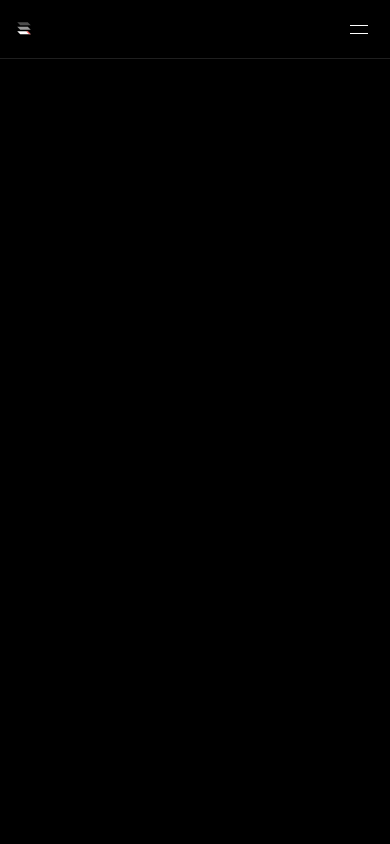
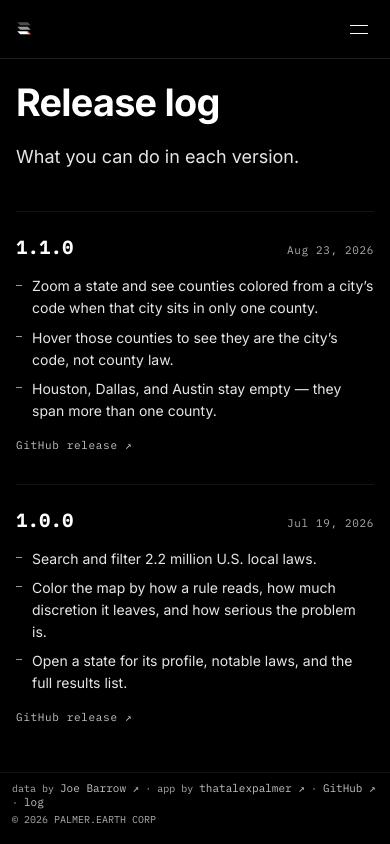
Before and after one commit to ThatAlexPalmer/visualize-laws-app, a Next.js app: page /log in a window 390 px wide. Before the commit this address had no page. Built offline with nearby package versions, Linux system fonts and the light colour scheme.

Commit message:
feat(app): add /log with user-facing release notes
Footer and mobile menu link to a release log. Each version is three
what-you-can-do bullets plus the GitHub release.

```diff
--- /dev/null
+++ b/app/log/layout.tsx
@@ -0,0 +1,12 @@
+import type { Metadata } from "next";
+import type { ReactNode } from "react";
+
+export const metadata: Metadata = {
+  title: "Release log · visualizelaws.com",
+  description: "What you can do in each version of Visualize Laws.",
+  alternates: { canonical: "/log" },
+};
+
+export default function LogLayout({ children }: { children: ReactNode }) {
+  return children;
+}
--- /dev/null
+++ b/app/log/page.tsx
@@ -0,0 +1,197 @@
+"use client";
+
+import Link from "next/link";
+import styled from "styled-components";
+import { motion } from "framer-motion";
+import { Footer } from "@/components/footer/Footer";
+import { RELEASES } from "@/lib/releases";
+import { Heading, Kicker as UiKicker, MonoLink, Muted } from "@/components/ui/text";
+import { useExplorer } from "@/lib/store";
+import { ui } from "@/lib/copy";
+
+const Page = styled.div`
+  height: 100%;
+  overflow-y: auto;
+  background: ${({ theme }) => theme.colors.bg};
+`;
+
+const Inner = styled(motion.main)`
+  max-width: 760px;
+  margin: 0 auto;
+  padding: ${({ theme }) => theme.space(8)} ${({ theme }) => theme.space(5)}
+    ${({ theme }) => theme.space(16)};
+
+  @media (max-width: ${({ theme }) => theme.breakpoints.sm}) {
+    padding: ${({ theme }) => theme.space(6)} ${({ theme }) => theme.space(4)}
+      ${({ theme }) => theme.space(12)};
+  }
+`;
+
+const TopRow = styled.div`
+  display: flex;
+  justify-content: space-between;
+  align-items: baseline;
+  margin-bottom: ${({ theme }) => theme.space(8)};
+
+  @media (max-width: ${({ theme }) => theme.breakpoints.sm}) {
+    display: none;
+  }
+`;
+
+const Kicker = styled(UiKicker)`
+  letter-spacing: 0.18em;
+`;
+
+const H1 = styled(Heading)`
+  font-size: ${({ theme }) => theme.fontSize.xxl};
+  line-height: 1.05;
+  letter-spacing: -0.02em;
+  font-weight: ${({ theme }) => theme.fontWeights.bold};
+
+  @media (max-width: ${({ theme }) => theme.breakpoints.sm}) {
+    font-size: clamp(2rem, 11vw, 2.7rem);
+  }
+`;
+
+const Lede = styled(Muted)`
+  margin: ${({ theme }) => theme.space(5)} 0 0;
+  font-size: ${({ theme }) => theme.fontSize.lg};
+`;
+
+const List = styled.ol`
+  list-style: none;
+  margin: ${({ theme }) => theme.space(10)} 0 0;
+  padding: 0;
+  display: grid;
+  gap: ${({ theme }) => theme.space(8)};
+`;
+
+const Version = styled.li`
+  padding-top: ${({ theme }) => theme.space(6)};
+  border-top: 1px solid ${({ theme }) => theme.colors.g08};
+`;
+
+const VersionHead = styled.div`
+  display: flex;
+  align-items: baseline;
+  justify-content: space-between;
+  gap: ${({ theme }) => theme.space(3)};
+  font-family: ${({ theme }) => theme.font.mono};
+`;
+
+const VersionId = styled.h2`
+  margin: 0;
+  font-size: ${({ theme }) => theme.fontSize.lg};
+  font-weight: ${({ theme }) => theme.fontWeights.semibold};
+  letter-spacing: 0.04em;
+`;
+
+const VersionDate = styled.time`
+  font-size: ${({ theme }) => theme.fontSize.xs};
+  letter-spacing: 0.06em;
+  color: ${({ theme }) => theme.colors.g68};
+`;
+
+const Notes = styled.ul`
+  margin: ${({ theme }) => theme.space(4)} 0 0;
+  padding: 0;
+  list-style: none;
+  display: grid;
+  gap: ${({ theme }) => theme.space(2)};
+`;
+
+const Note = styled.li`
+  position: relative;
+  padding-left: ${({ theme }) => theme.space(4)};
+  line-height: 1.55;
+  color: ${({ theme }) => theme.colors.g90};
+
+  &::before {
+    content: "";
+    position: absolute;
+    left: 0;
+    top: 0.65em;
+    width: 6px;
+    height: 1px;
+    background: ${({ theme }) => theme.colors.g60};
+  }
+`;
+
+const ReleaseLink = styled(MonoLink)`
+  display: inline-block;
+  margin-top: ${({ theme }) => theme.space(4)};
+  font-size: ${({ theme }) => theme.fontSize.xs};
+  letter-spacing: 0.06em;
+`;
+
+const container = {
+  hidden: {},
+  show: { transition: { staggerChildren: 0.07, delayChildren: 0.05 } },
+};
+const item = {
+  hidden: { opacity: 0, y: 14 },
+  show: {
+    opacity: 1,
+    y: 0,
+    transition: { duration: 0.4, ease: [0.22, 1, 0.36, 1] as const },
+  },
+};
+
+function formatDate(iso: string): string {
+  const [year, month, day] = iso.split("-").map(Number);
+  return new Date(Date.UTC(year, month - 1, day)).toLocaleDateString("en-US", {
+    year: "numeric",
+    month: "short",
+    day: "numeric",
+    timeZone: "UTC",
+  });
+}
+
+export default function LogPage() {
+  const { state } = useExplorer();
+  const unhinged = state.unhinged;
+
+  return (
+    <Page>
+      <Inner variants={container} initial="hidden" animate="show">
+        <TopRow>
+          <MonoLink as={Link} href="/">
+            {ui("← back to the map", unhinged)}
+          </MonoLink>
+          <Kicker>{ui("Release log", unhinged)}</Kicker>
+        </TopRow>
+
+        <motion.section variants={item}>
+          <H1 as="h1">{ui("Release log", unhinged)}</H1>
+          <Lede>{ui("What you can do in each version.", unhinged)}</Lede>
+        </motion.section>
+
+        <List>
+          {RELEASES.map((release) => (
+            <Version key={release.version} as={motion.li} variants={item}>
+              <VersionHead>
+                <VersionId>{release.version}</VersionId>
+                <VersionDate dateTime={release.released}>
+                  {formatDate(release.released)}
+                </VersionDate>
+              </VersionHead>
+              <Notes>
+                {release.notes.map((note) => (
+                  <Note key={note}>{note}</Note>
+                ))}
+              </Notes>
+              <ReleaseLink
+                href={release.href}
+                target="_blank"
+                rel="noreferrer"
+              >
+                {ui("GitHub release", unhinged)} ↗
+              </ReleaseLink>
+            </Version>
+          ))}
+        </List>
+      </Inner>
+      <Footer />
+    </Page>
+  );
+}
--- a/components/footer/Footer.tsx
+++ b/components/footer/Footer.tsx
@@ -2,6 +2,7 @@
 
 // App credit footer: this app is by thatalexpalmer / PALMER.EARTH CORP — distinct
 // from the LOCUS dataset + research it builds on (credited on /about).
+import Link from "next/link";
 import styled from "styled-components";
 import {
   APP_AUTHOR,
@@ -11,6 +12,8 @@
   REPOSITORY_URL,
   TWEET_URL,
 } from "@/lib/attribution";
+import { ui } from "@/lib/copy";
+import { useExplorer } from "@/lib/store";
 import { MonoLink } from "@/components/ui/text";
 
 const Bar = styled.footer`
@@ -35,6 +38,7 @@
 `;
 
 export function Footer() {
+  const { state } = useExplorer();
   return (
     <Bar>
       <span>
@@ -51,6 +55,10 @@
         <MonoLink href={REPOSITORY_URL} target="_blank" rel="noreferrer" $size="xs">
           GitHub ↗
         </MonoLink>
+        {" · "}
+        <MonoLink as={Link} href="/log" $size="xs">
+          {ui("log", state.unhinged)}
+        </MonoLink>
       </span>
       <span>{COPYRIGHT}</span>
     </Bar>
--- a/components/nav/TopNav.tsx
+++ b/components/nav/TopNav.tsx
@@ -498,6 +498,17 @@
               {aboutLabel}
             </SheetAction>
             <SheetAction
+              as={Link}
+              href="/log"
+              aria-current={pathname === "/log" ? "page" : undefined}
+              onClick={(event) => {
+                event.preventDefault();
+                navigateFromMenu("/log");
+              }}
+            >
+              {ui("log", unhinged)}
+            </SheetAction>
+            <SheetAction
               as="a"
               href={REPOSITORY_URL}
               target="_blank"
--- a/lib/copy.ts
+++ b/lib/copy.ts
@@ -40,6 +40,12 @@
   "No laws match these filters.": "None of your business, apparently.",
   "Loading\u2026": "summoning chaos\u2026",
   "About": "WHAT IS THIS",
+  "log": "receipts",
+  "Release log": "The tape",
+  "What you can do in each version.":
+    "What we let you do, version by version.",
+  "← back to the map": "← back to the legal panic",
+  "GitHub release": "The tag",
 };
 
 /** Return the label + blurb for an axis, respecting unhinged mode. */
--- /dev/null
+++ b/lib/releases.ts
@@ -0,0 +1,37 @@
+import { REPOSITORY_URL } from "./attribution";
+
+export interface AppRelease {
+  version: string;
+  /** Calendar date the GitHub release was published (YYYY-MM-DD). */
+  released: string;
+  notes: readonly [string, string, string];
+  href: string;
+}
+
+function githubRelease(tag: string): string {
+  return `${REPOSITORY_URL}/releases/tag/${tag}`;
+}
+
+/** Newest first. Three bullets, each what the user can do — not internals. */
+export const RELEASES: readonly AppRelease[] = [
+  {
+    version: "1.1.0",
+    released: "2026-08-23",
+    href: githubRelease("v1.1.0"),
+    notes: [
+      "Zoom a state and see counties colored from a city’s code when that city sits in only one county.",
+      "Hover those counties to see they are the city’s code, not county law.",
+      "Houston, Dallas, and Austin stay empty — they span more than one county.",
+    ],
+  },
+  {
+    version: "1.0.0",
+    released: "2026-07-19",
+    href: githubRelease("v1.0.0"),
+    notes: [
+      "Search and filter 2.2 million U.S. local laws.",
+      "Color the map by how a rule reads, how much discretion it leaves, and how serious the problem is.",
+      "Open a state for its profile, notable laws, and the full results list.",
+    ],
+  },
+];
```
